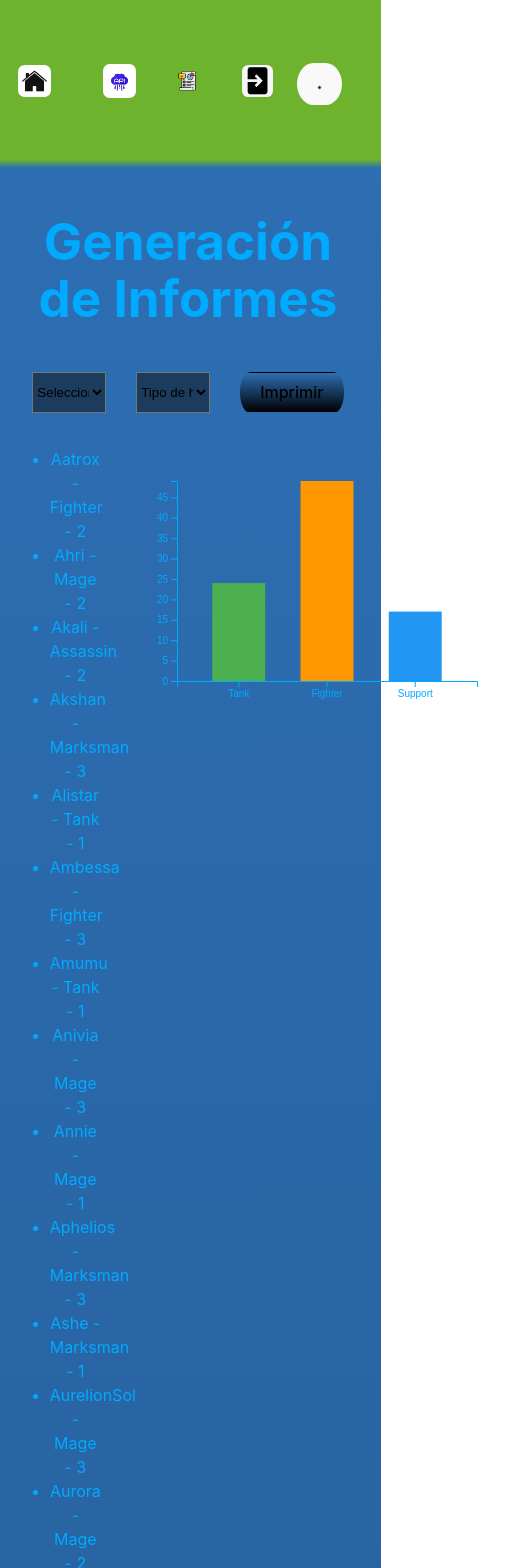
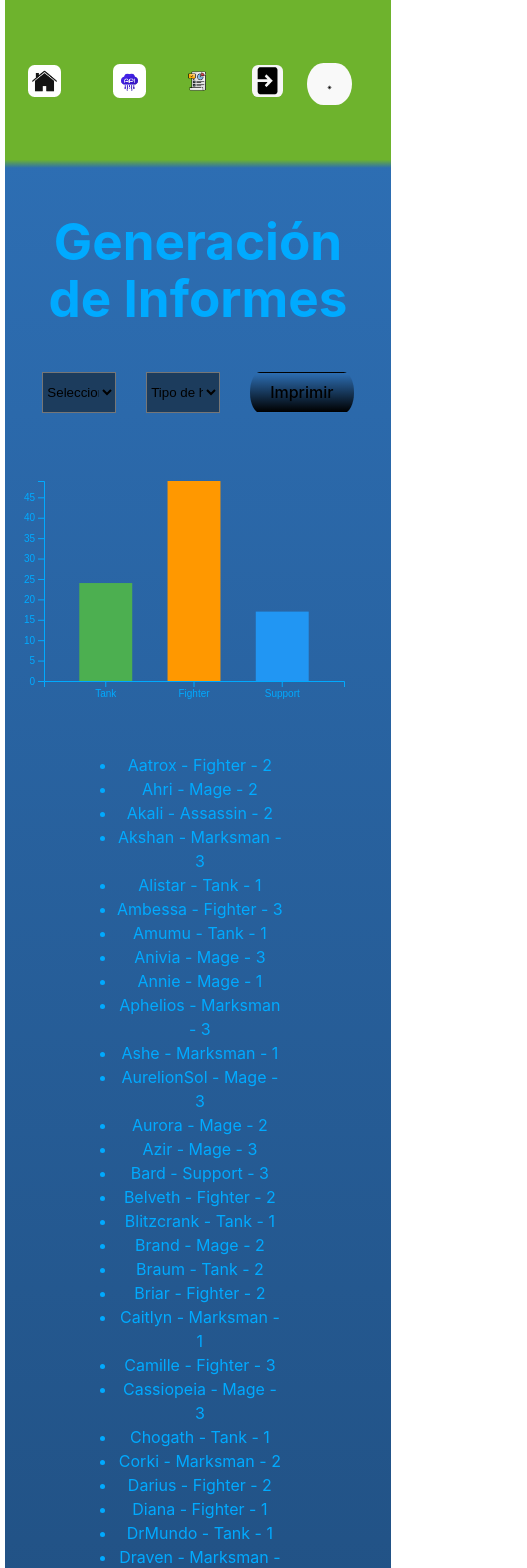
Before and after one commit to flaviomelian/project-api, a React (Vite) app: page /reports in a window 390 px wide. Shown: the top 1568 px of the page, 527 px wide, since content can reach past the window. Built offline with nearby package versions, Linux system fonts and the light colour scheme.

Commit message:
se supone que el responsive ha mejorado algo

```diff
--- a/src/Components/Header/Header.jsx
+++ b/src/Components/Header/Header.jsx
@@ -19,6 +19,7 @@
       // Si light es false, es tema oscuro
       document.getElementsByTagName('body')[0].style.backgroundColor = '#333'; // Fondo oscuro
       document.getElementsByTagName('body')[0].style.color = '#fff'; // Color de texto claro
+      ///document.getElementsByClassName('')[0].style.color = '000'
     }
   }, [light]);
   return (
--- a/src/Pages/Reports/Reports.css
+++ b/src/Pages/Reports/Reports.css
@@ -36,7 +36,20 @@
     width: 50%;
 }
 
-#pieChart{
-    position: relative;
-    right: 5%;
+
+@media screen and (max-width: 426px) {
+    .data-analisys{
+        flex-direction: column-reverse;
+    }
+
+    .data-analisys ul{
+        width: 85vw;
+    }
+
+    #bar-chart{
+        position: relative;
+        left: 5%;
+        width: 100%;
+    }
+
 }
--- a/src/Pages/Reports/Reports.jsx
+++ b/src/Pages/Reports/Reports.jsx
@@ -165,8 +165,8 @@
             <p>Cargando datos...</p>
         )}
         </div>
+        <div id="barChart"></div>
         <div id="pieChart"></div>
-        <div id="barChart"></div>
         </div>
 
       </form>
--- a/src/index.css
+++ b/src/index.css
@@ -74,4 +74,4 @@
   }
 }
 
-@media screen and (max-width: 426px){ :root{width: 90%;}}
+@media screen and (max-width: 426px){ :root{left: 10px; width: 90%;}}
```
